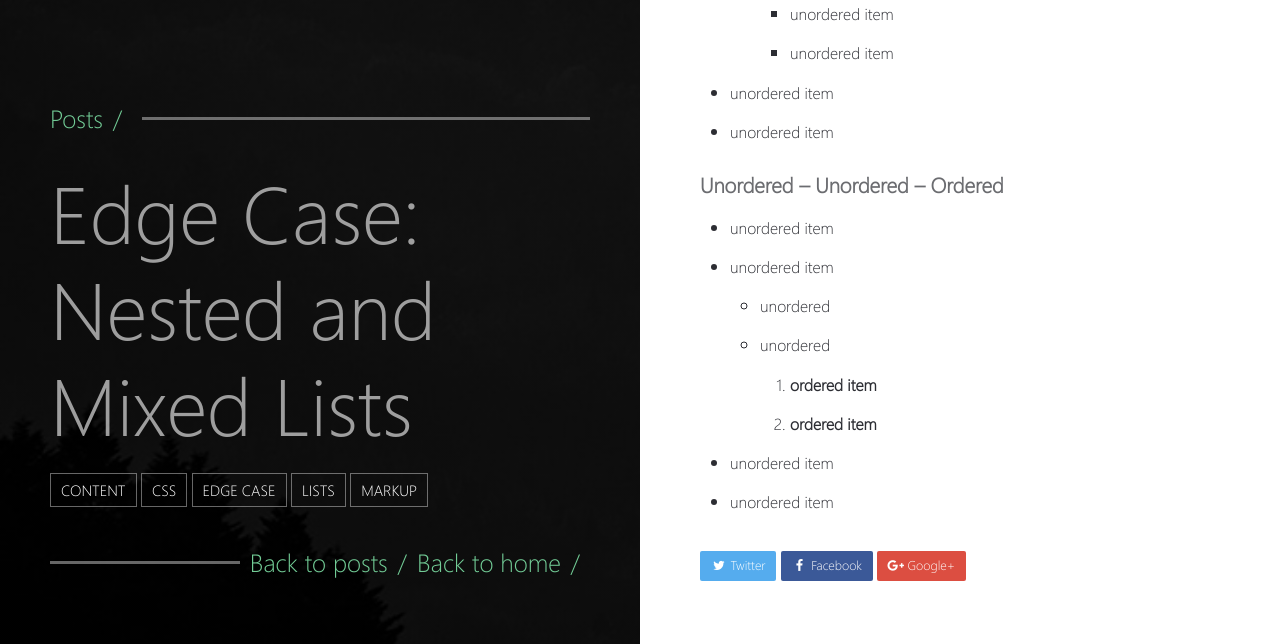
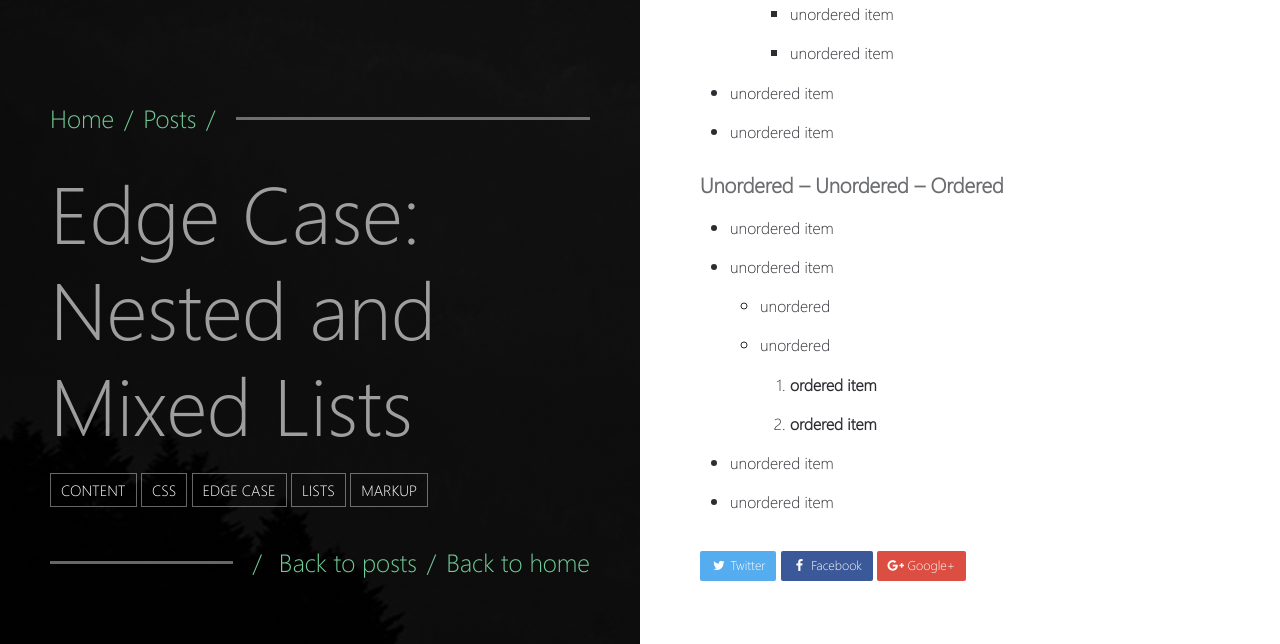
Before and after one commit to misterharsh/misterharsh.github.io, a Jekyll site: the page built from _posts/2009-05-15-edge-case-nested-and-mixed-lists.md, in a window 1280 px wide. Shown: the part 1289-1933 px from the top of the page. Built offline with Jekyll 4.4.1, drawn with Linux system fonts in a browser that asks for light colours.

Commit message:
fixing design

```diff
--- a/_layouts/post-list.html
+++ b/_layouts/post-list.html
@@ -12,7 +12,7 @@
         <div class="post-title-section">
           <div class="section-line">Home <em>/</em></div>
           <h1 class="section-title">{{ page.title}}<em>/</em>
-          <div class="section-line reverse"><a href="{{ site.url }}">Back to home</a> <em>/</em></div>
+                  <div class="section-line reverse"><a href="{{ site.url }}"><em>/<em> Back to home</a> <em>/</em></div>
         </div>
         </h1>
       </div>
--- a/_layouts/post.html
+++ b/_layouts/post.html
@@ -10,7 +10,7 @@
     <div class="block-left">
       <div class="content">
         <div class="post-title-section">
-          <div class="section-line">Posts <em>/</em></div>
+          <div class="section-line">Home <em>/</em> Posts <em>/</em></div>
           <h1 class="section-title">{{ page.title | markdownify | remove: "<p>" | remove: "</p>" }}</h1>
           <ul class="tags">
             {% for tag in page.tags %}
@@ -19,7 +19,7 @@
               {% endunless %}
             {% endfor %}
           </ul>
-          <div class="section-line reverse"><a href="{{ site.url}}/posts">Back to posts</a> <em>/</em> <a href="{{ site.url }}">Back to home</a> <em>/</em></div>
+          <div class="section-line reverse"><a href="{{ site.url}}/posts"><em>/</em> Back to posts</a> <em>/</em> <a href="{{ site.url }}">Back to home</a></div>
         </div>
       </div>
     </div>
```
